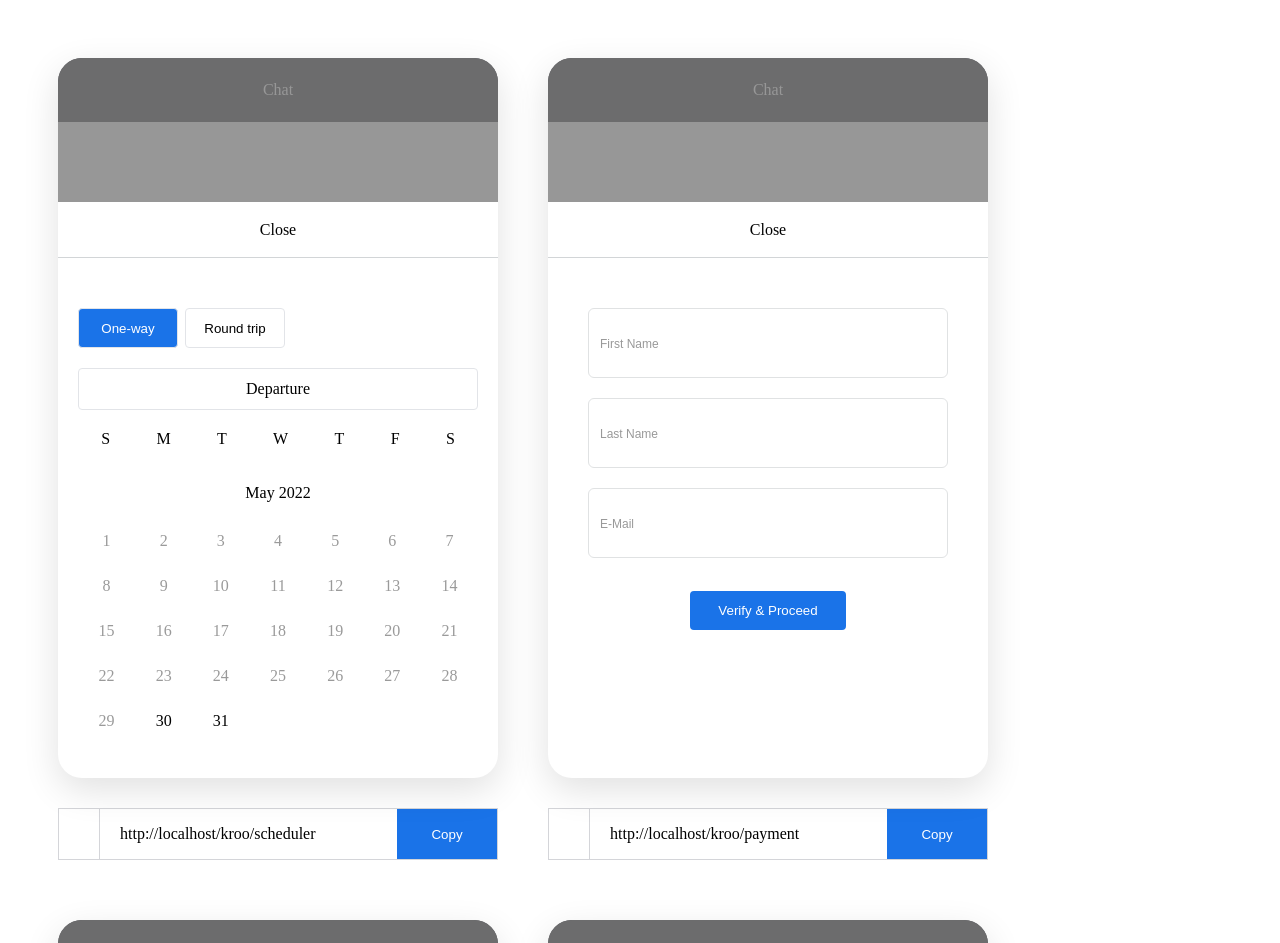
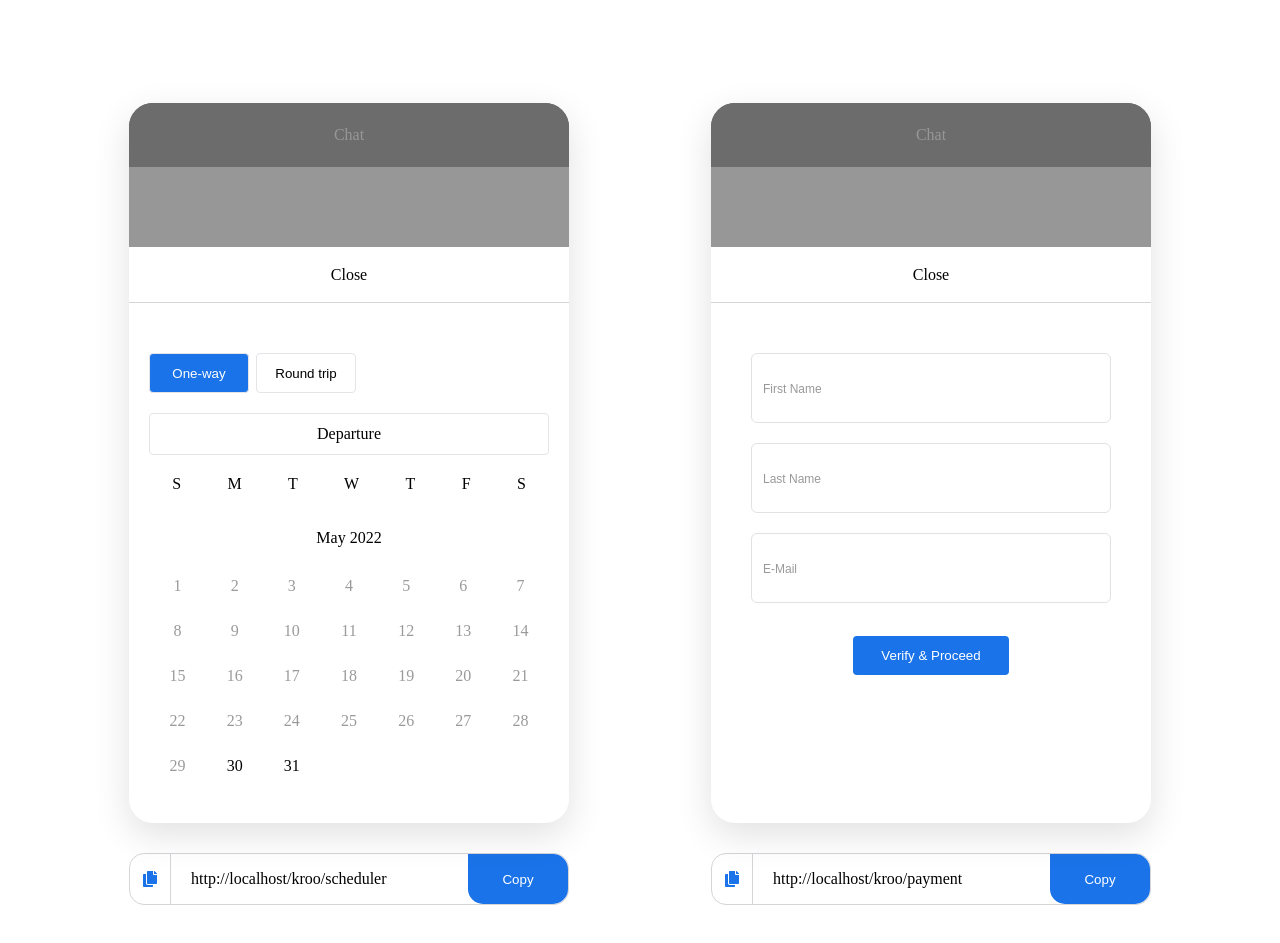
Before and after one commit to amit-khoros/demo-ui, a React (Create React App) app: page / in a window 1280 px wide. Shown: the top 943 px of the page. Built offline with nearby package versions, Linux system fonts and the light colour scheme.

Commit message:
Styles added to the home screen

```diff
--- a/src/components/chatShell/ChatShell.js
+++ b/src/components/chatShell/ChatShell.js
@@ -1,4 +1,5 @@
 import React from 'react';
+import { FaCopy } from "react-icons/fa";
 
 import './chatShell.css';
 
@@ -23,7 +24,7 @@ const ChatShell = ({ children, url, identity, selectedChatShell, handleChatShell
           <div className='overlay' />
       </div>
       <div className="clipboard">
-        <div className="img-holder" />
+        <div className="img-holder"><FaCopy /></div>
         <p className="url-holder">{urlPath}</p>
         <button className={buttonStyles} onClick={handleClipboard}>{buttonText}</button>
       </div>
--- a/src/components/chatShell/chatShell.css
+++ b/src/components/chatShell/chatShell.css
@@ -1,7 +1,7 @@
 .container {
     width: 440px;
     margin-right: 50px;
-    margin-bottom: 60px;
+    margin: 45px 0 45px 0;
 }
 
 .chat-shell {
@@ -71,11 +71,16 @@ section {
     display: flex;
     border: 1px solid #d4d5d9;
     margin-top: 30px;
+    border-radius: 15px;
 }
 
 .img-holder {
+    display: flex;
+    justify-content: center;
+    align-items: center;
     width: 40px;
     border-right: 1px solid #d4d5d9;
+    color: #1a73e8;
 }
 
 .url-holder {
@@ -89,6 +94,9 @@ section {
     background: #1a73e8;
     color: #fff;
     cursor: pointer;
+    border-bottom-left-radius: 15px;
+    border-bottom-right-radius: 15px;
+    border-top-right-radius: 15px;
 }
 
 .copied {
--- a/src/containers/Home.tsx
+++ b/src/containers/Home.tsx
@@ -11,6 +11,7 @@ import { SCHEDULER_PATH,PAYMENT_PATH, CAROUSEL_PATH } from 'constants/routes';
 const FlexBox = styled.div`
   display: flex;
   flex-wrap: wrap;
+  justify-content: space-around;
 `;
 
 
```
